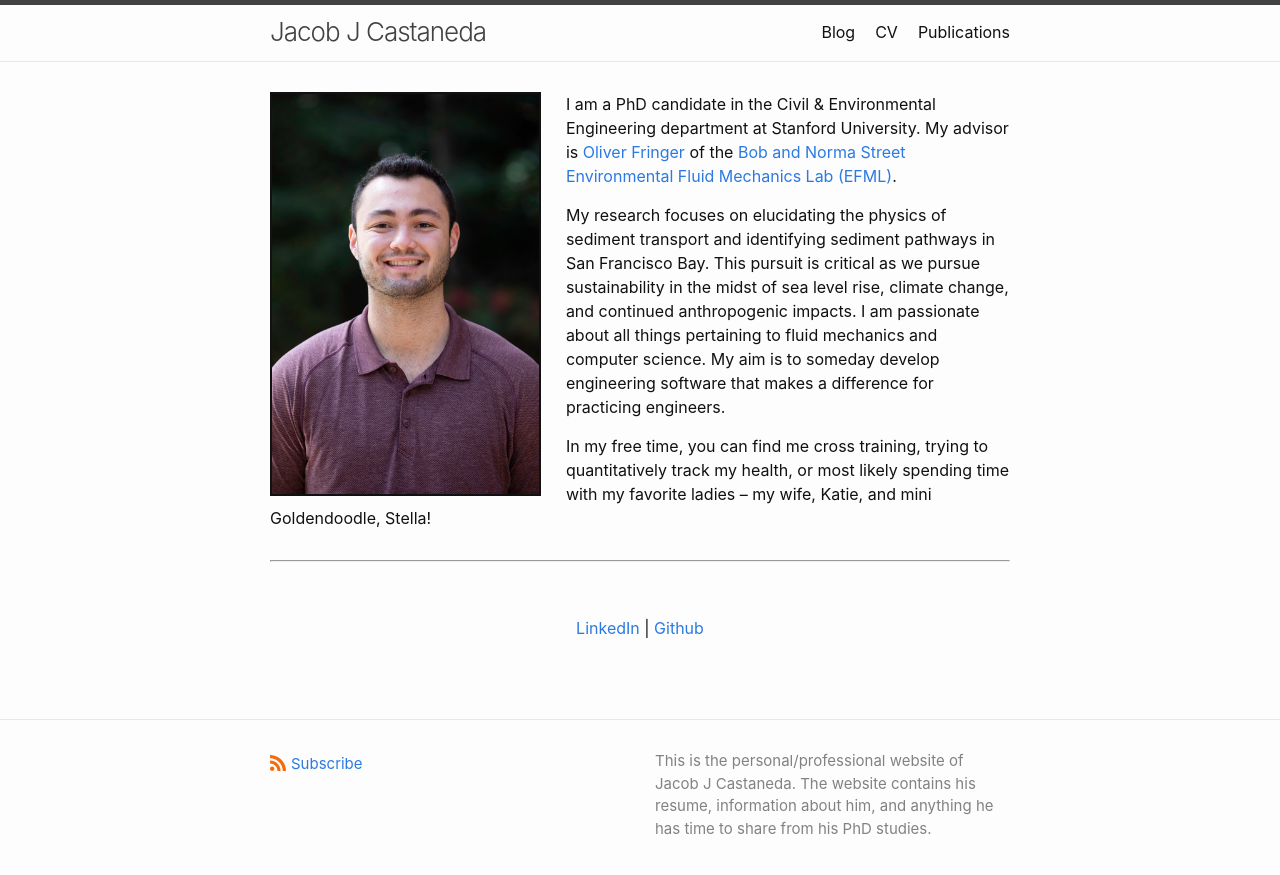
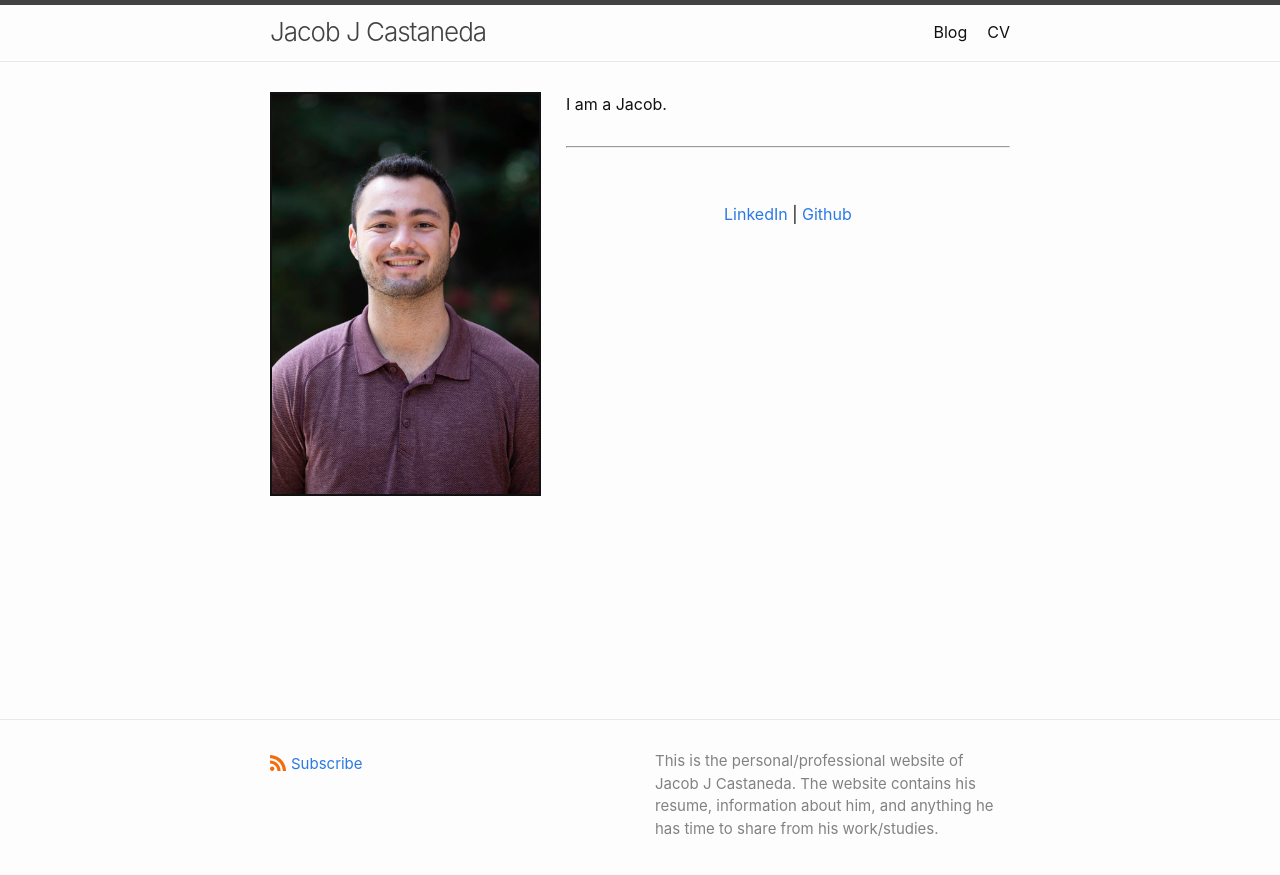
Before and after one commit to jacobjcastaneda/jacobjcastaneda.github.io, a Jekyll site: the page built from docs/index.markdown, in a window 1280 px wide. Shown: the top 875 px of the page. Built offline with Jekyll 4.4.1, drawn with Linux system fonts in a browser that asks for light colours.

Commit message:
first revision commit - 2023

```diff
--- a/docs/_config.yml
+++ b/docs/_config.yml
@@ -4,7 +4,7 @@ email: jjcast@stanford.edu
 description: >- # this means to ignore newlines until "baseurl:"
   This is the personal/professional website of Jacob J Castaneda. The
   website contains his resume, information about him, and anything he
-  has time to share from his PhD studies.
+  has time to share from his work/studies.
 
 baseurl: "" # the subpath of your site, e.g. /blog
 url: "https://jacobjcastaneda.github.io" # the base hostname & protocol for your site, e.g. http://example.com
--- a/docs/index.markdown
+++ b/docs/index.markdown
@@ -6,11 +6,7 @@ layout: default
 ---
 
 ![profilepicture](/assets/img/profilephoto.jpg){: height="400px" : border="2px solid black;" : style="float: left; margin-right: 25px;"}
-I am a PhD candidate in the Civil & Environmental Engineering department at Stanford University. My advisor is <a href="https://web.stanford.edu/~fringer/">Oliver Fringer</a> of the <a href="https://cee.stanford.edu/research-impact/labs-centers/bob-and-norma-street-environmental-fluid-mechanics-laboratory-efml">Bob and Norma Street Environmental Fluid Mechanics Lab (EFML)</a>.
-
-My research focuses on elucidating the physics of sediment transport and identifying sediment pathways in San Francisco Bay. This pursuit is critical  as we pursue sustainability in the midst of sea level rise, climate change, and continued anthropogenic impacts. I am passionate about all things pertaining to fluid mechanics and computer science. My aim is to someday develop engineering software that makes a difference for practicing engineers.
-
-In my free time, you can find me cross training, trying to quantitatively track my health, or most likely spending time with my favorite ladies --  my wife, Katie, and mini Goldendoodle, Stella!
+I am a Jacob.
 
 ------
 
```
Also changed, not shown: docs/publications.markdown (deleted, +0 -8 lines).
